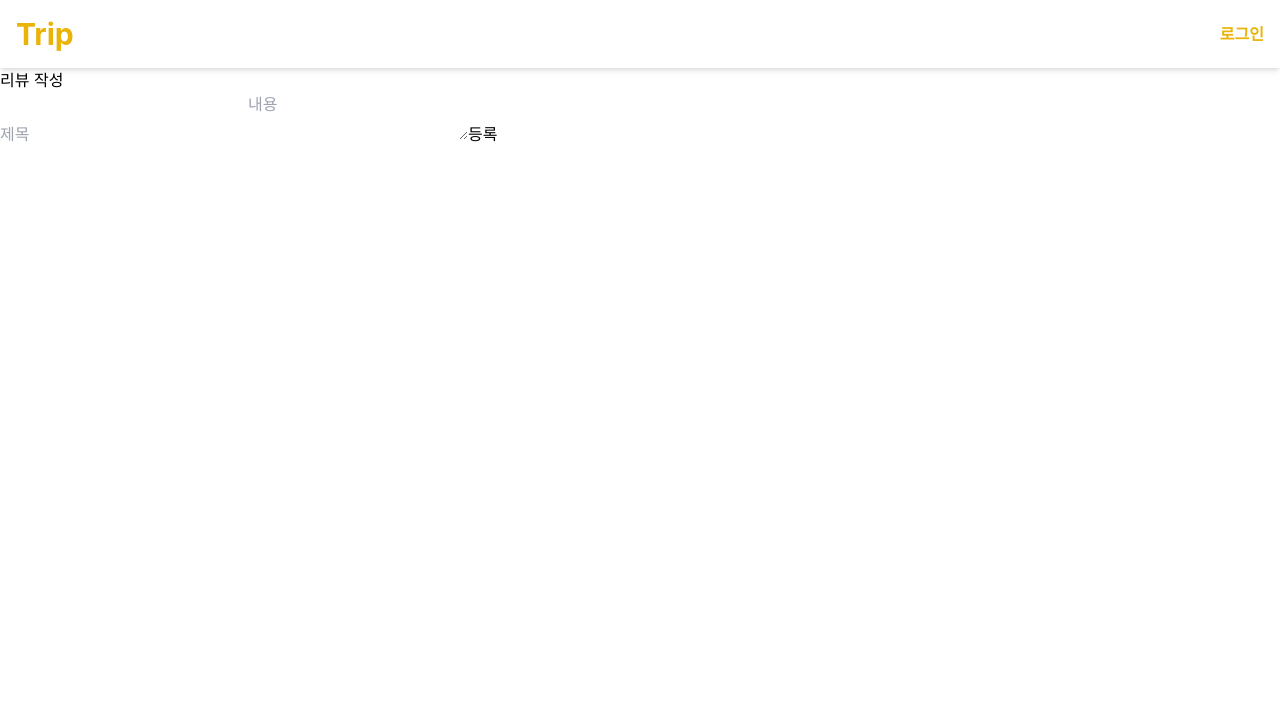
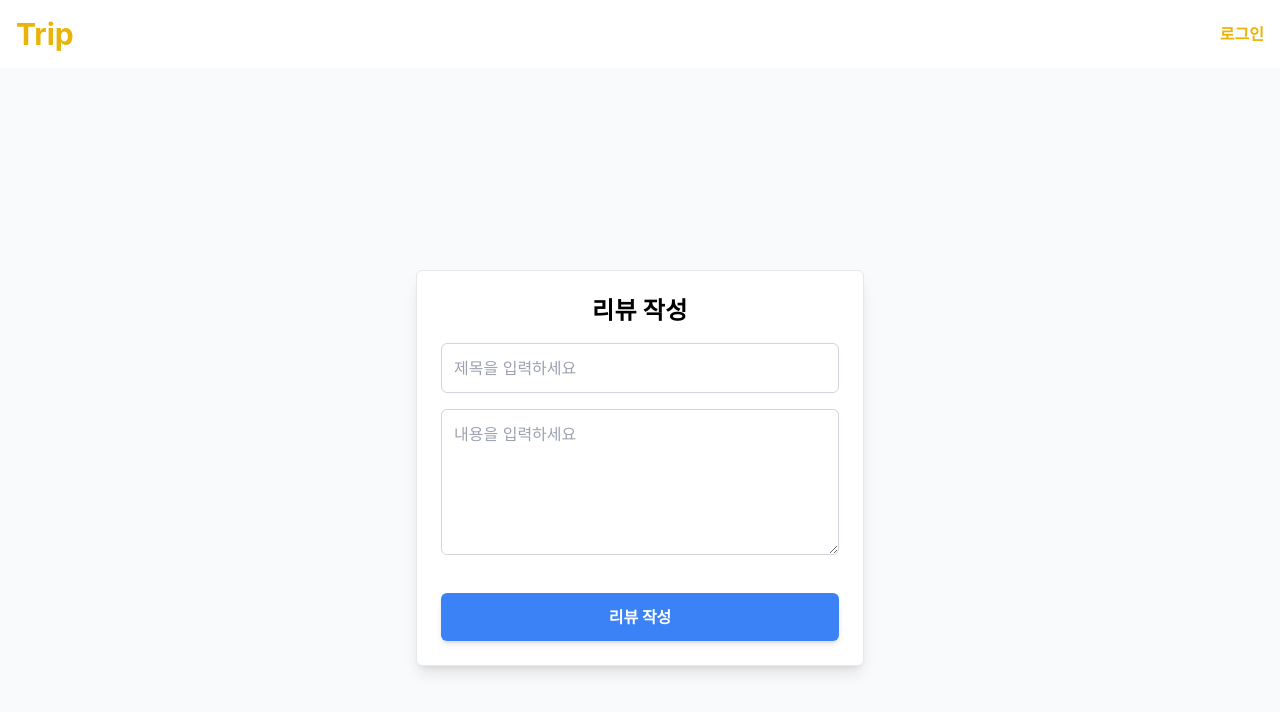
Before and after one commit to rjswh0503/trip, a React (Create React App) app in the folder trip/client/: page /places/1/review/add in a window 1280 px wide. Shown: the top 712 px of the page. Built offline with nearby package versions, Linux system fonts and the light colour scheme.

Commit message:
reviewAdd

```diff
--- a/trip/client/src/reviews/page/newReview.js
+++ b/trip/client/src/reviews/page/newReview.js
@@ -50,27 +50,47 @@ const NewReview = () => {
     };
 
     return (
+        <div className="flex justify-center items-center min-h-screen bg-gray-50">
+            <div className="w-full max-w-md border border-gray-200 shadow-lg rounded-md p-6 bg-white">
+                <form className="flex flex-col gap-4" onSubmit={newReviewHandler}>
+                    <h3 className="text-2xl font-black text-center tracking-wide">리뷰 작성</h3>
+
                     <div>
-            <form onSubmit={newReviewHandler}>
-                <h2>리뷰 작성</h2>
                         <input
-                    type='text'
-                    placeholder='제목'
-                    name='title'
+                            type="text"
+                            name="title"
+                            placeholder="제목을 입력하세요"
                             value={formData.title}
                             onChange={onChange}
                             required
+                            className="w-full p-3 border border-gray-300 rounded-md focus:outline-none focus:ring-2 focus:ring-blue-500"
                         />
+                    </div>
+
+                    <div>
                         <textarea
-                    placeholder='내용'
-                    name='content'
+                            name="content"
+                            placeholder="내용을 입력하세요"
                             value={formData.content}
                             onChange={onChange}
                             required
+                            rows={5}
+                            className="w-full p-3 border border-gray-300 rounded-md focus:outline-none focus:ring-2 focus:ring-blue-500"
                         />
-                <button type='submit'>등록</button>
+                    </div>
+
+                    <div className="flex justify-center">
+                        <button
+                            type="submit"
+                            className="mt-4 bg-blue-500 p-3 rounded-md hover:bg-blue-600 text-white font-bold shadow-md hover:shadow-lg w-full"
+                        >
+                            리뷰 작성
+                        </button>
+                    </div>
                 </form>
             </div>
+        </div>
+
     );
 };
 
--- a/trip/client/src/reviews/page/reviewDetail.js
+++ b/trip/client/src/reviews/page/reviewDetail.js
@@ -95,7 +95,7 @@ const ReviewDetail = () => {
     return (
         <div className="flex justify-center items-center min-h-screen">
             {detail ? (
-                <div className="w-full max-w-3xl px-4">
+                <div className="max-w-3xl px-4">
                     <div className="border border-gray-200 rounded-md shadow-sm hover:shadow-lg p-8 bg-white">
                         <div className="flex gap-2 justify-center items-center mb-2">
                             <Avatar alt="유저프로필" img={detail.author?.image} rounded size="sm" />
@@ -113,7 +113,7 @@ const ReviewDetail = () => {
                         </div>
 
                         <h5 className="text-2xl font-black mt-2 text-center">{detail.title}</h5>
-                        <div className="text-sm font-light my-4 text-gray-700 text-center">{detail.content}</div>
+                        <div className="text-sm font-light my-4 text-gray-700 text-center leading-6">{detail.content}</div>
 
                         <div className="flex gap-2 items-center justify-center text-gray-500">
                             <AiOutlineLike onClick={recommendHandler} className="text-lg cursor-pointer" />
--- a/trip/client/src/reviews/page/reviewList.js
+++ b/trip/client/src/reviews/page/reviewList.js
@@ -1,8 +1,13 @@
 import React, { useState, useEffect } from 'react';
+
 import axios from 'axios';
 import { useParams, Link } from 'react-router-dom';
 import { useAuth } from '../../shared/context/auth-context';
 import { AiTwotoneLike } from "react-icons/ai";
+import { Avatar } from 'flowbite-react';
+import { GiPositionMarker } from "react-icons/gi";
+import { formatDistanceToNow } from 'date-fns';
+import { ko } from 'date-fns/locale';
 
 
 
@@ -14,7 +19,7 @@ const PlaceByReview = () => {
     const [reviewList, setReviewList] = useState([]);
 
     useEffect(() => {
-        if(!token) return;
+        if (!token) return;
         const fetchData = async () => {
             try {
                 const response = await axios.get(`http://localhost:5000/api/review/place/${id}/review/list`, {
@@ -40,34 +45,53 @@ const PlaceByReview = () => {
 
 
     return (
-        <div>
-            <div className='container mx-auto max-w-screen-xl'>
-                <div className='grid grid-cols-2 md:grid-cols-4 gap-6 py-[150px]'>
-                    {reviewList && reviewList.map(review => (
-                        <div className='bg-white border border-gray-200 rounded-lg shadow-lg' key={review._id}>
-                            <Link to={`/places/${id}/review/${review._id}`}>
-                                <div className='p-4 text-center'>
-                                    <h5 className='text-2xl font-bold p-2 text-gray-900'>{review.title}</h5>
-                                    <p className='mb-4'>{review.content}</p>
-                                    <div className='flex justify-between py-6 items-center'>
-                                        <div className='flex gap-2 font-normal items-center'>
-                                            <img className='w-7 h-7 rounded-full hover:shadow-md' src={review.author?.image} alt='프로필 이미지'></img>
-                                            <p>{review.author?.name}</p>
-                                        </div>
-                                        <div>
-                                            <p>작성시간</p>
-                                        </div>
-                                    </div>
-                                    <div>
-                                        <p className='flex justify-end items-center'><AiTwotoneLike />{review.recommend.length}</p>
-                                    </div>
+        <div className='flex justify-center items-center min-h-screen'>
+            <div className='grid grid-cols-2 gap-4'>
+                {reviewList && reviewList.map(review => (
+                    <div
+                        key={review._id}
+                        className='max-w-sm border border-gray-300 rounded-md shadow-sm hover:shadow-lg p-6 flex flex-col justify-between min-h-[250px]'
+                    >
+                        <div className='flex gap-2'>
+                            <Avatar alt="유저프로필" img={review.author?.image} rounded size="sm" />
+                            <div className="flex flex-col">
+                                <p className='text-lg font-bold tracking-tighter'>{review.title}</p>
+                                <div className='flex items-center gap-1 text-blue-400'>
+                                    <GiPositionMarker className="text-sm" />
+                                    <p className='text-sm'>{review.places[0].region}</p>
                                 </div>
-                            </Link>
+                            </div>
                         </div>
-                    ))}
-                </div>
+
+                        <div className='flex items-center gap-1'>
+                            <p className='text-sm hover:underline cursor-pointer'><Link to={`/${review.author?._id}/mypage`}>{review.author?.name}</Link></p>
+                            <p className='text-sm text-gray-500'>
+                                {formatDistanceToNow(new Date(review.createdAt), { addSuffix: true, locale: ko })}
+                            </p>
+                        </div>
+
+                        <p className='font-normal text-gray-800 line-clamp-4'>{review.content}</p>
+
+                        <div className='flex justify-between items-center mt-4'>
+                            <div className='flex gap-1 items-center'>
+                                <AiTwotoneLike />
+                                <p>{review.recommend.length}</p>
+                            </div>
+                            <div>
+                                <Link
+                                    className='text-blue-400 text-sm hover:underline'
+                                    to={`/places/${id}/review/${review._id}`}
+                                >
+                                    리뷰 보러 가기
+                                </Link>
+                            </div>
+                        </div>
+                    </div>
+                ))}
             </div>
         </div>
+
+
     )
 
 }
```
Also changed, not shown: 1 other file (tests, documents, lock files or other folders). Lines whose indentation alone changed are shown as unchanged.
